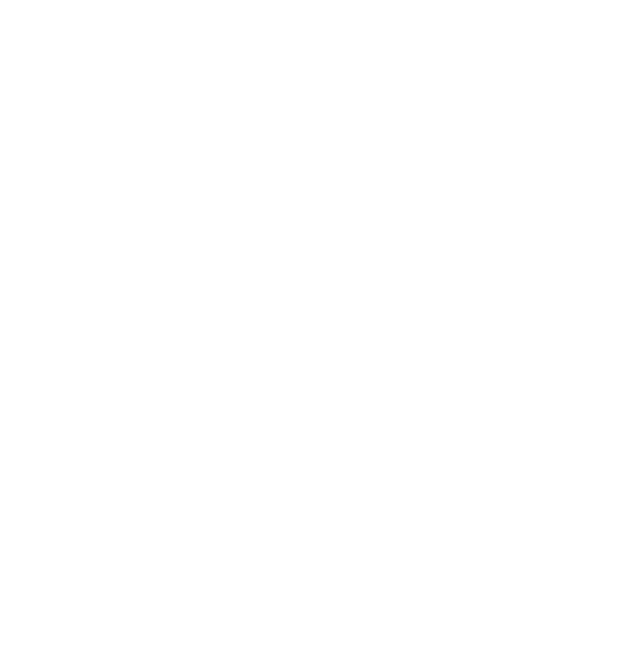
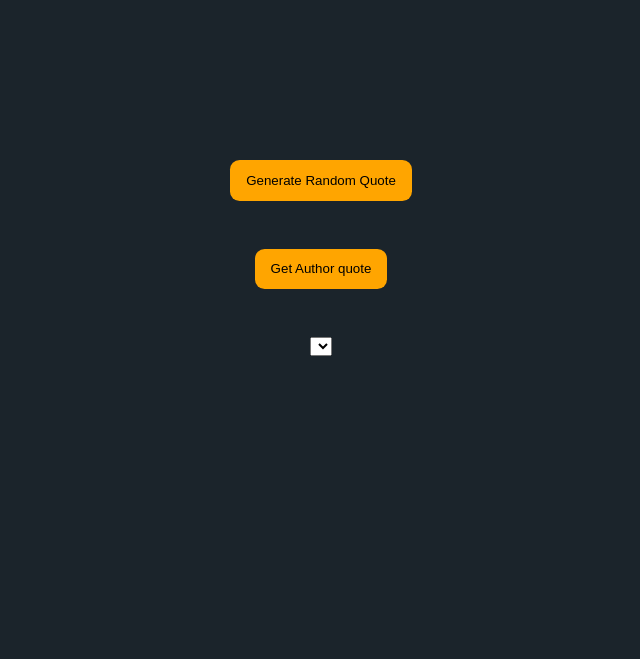
Before and after one commit to IvanARodriguez/random_quote_generator, a plain HTML site: page index.html in a window 1280 px wide. Shown: the whole page, without its empty margins (327-967 px from the left). Drawn offline with Linux system fonts and the light colour scheme; no server answers.

Commit message:
finished product

```diff
--- a/app.js
+++ b/app.js
@@ -0,0 +1,64 @@
+const text = document.getElementById("text");
+const author = document.getElementById("author")
+const btn = document.getElementById("btn")
+const authors = document.getElementById("authors")
+
+
+
+//if the quote text is empty change the button text to display GenerateRandomNumber
+text.innerHTML.length === 0 ? btn.innerText = "Generate Random Quote" : btn.innerText = "Show Another Quote";
+
+
+
+//get data from the API
+const generateQuote = async ()=>{
+    const url = "https://type.fit/api/quotes";
+    try{
+        let response = await fetch(url, {method:"GET"})
+            if(response.ok){
+                const responseJson = await response.json();
+                const quote = responseJson;
+                //return data gotten as json
+                return quote;
+            }
+    } catch(err){
+        console.error(err);
+    }
+}
+
+
+
+const setOptions = async ()=>{
+    //get the quotes object
+    const rndQuote = await generateQuote();
+    for (let i = 0; i < rndQuote.length; i++) {
+        let options = document.createElement("option");
+        options.text = rndQuote[i].author;
+        options.value = rndQuote[i].author;
+        authors.appendChild(options);
+    }
+}
+
+setOptions();
+
+async function getAuthorQuote(){
+    const selectedAuthor = authors.value;
+    const rndQuote = await generateQuote();
+    rndQuote.forEach(element => {
+        if(element.author === selectedAuthor){
+            text.innerHTML = `" ${element.text} "`;
+            author.innerText = element.author;
+        }
+    });
+}
+
+
+//function to display a random quote
+const showRandomQuote = async ()=>{
+    //get the quotes object
+    const rndQuote = await generateQuote();
+    const randomizeNum =  Math.floor(Math.random() * rndQuote.length);
+    text.innerHTML = `" ${rndQuote[randomizeNum].text} "`;
+    author.innerText = rndQuote[randomizeNum].author;
+    text.innerHTML.length === 0 ? btn.innerText = "Generate Random Quote" : btn.innerText = "Show Another Quote";
+}
--- a/index.html
+++ b/index.html
@@ -4,10 +4,21 @@
     <meta charset="UTF-8">
     <meta http-equiv="X-UA-Compatible" content="IE=edge">
     <meta name="viewport" content="width=device-width, initial-scale=1.0">
+    <link rel="stylesheet" href="style.css">
     <title>Random Quote Generator</title>
 </head>
 <body>
 
+    <button id="btn" onclick="showRandomQuote()">Show another quote</button>
+
+    <button onclick="getAuthorQuote()">Get Author quote</button>
+    <select name="authors" id="authors">
+
+    </select>
+    <div class="quoteCard">
+        <p id="text"></p>
+        <p id="author"></p>
+    </div>
 
     <script src="app.js"></script>
 </body>
--- /dev/null
+++ b/style.css
@@ -0,0 +1,38 @@
+body{
+    background-color: #1b242b;
+    color: aliceblue;
+    display: flex;
+    flex-direction: column;
+    justify-content: center;
+    min-width: 100vw;
+    min-height: 100vh;
+    font-family: 'Lucida Sans', 'Lucida Sans Regular', 'Lucida Grande', 'Lucida Sans Unicode', Geneva, Verdana, sans-serif;
+
+}
+
+select{
+    max-width: 300px;
+    margin: 0 auto;
+}
+
+button{
+    display: inline-block;
+    width: fit-content;
+    margin: 0 auto;
+    background-color: orange;
+    border: none;
+    border-radius: .6rem;
+    padding: .8rem 1rem;
+    margin-bottom: 3rem;
+}
+.quoteCard{
+    min-height: 300px;
+    width: 100%;
+    max-width: 500px;
+    line-height: 1.3;
+    margin: 0 auto;
+}
+
+.text, .author{
+    transition: all .4s ease-in-out;
+}
```
